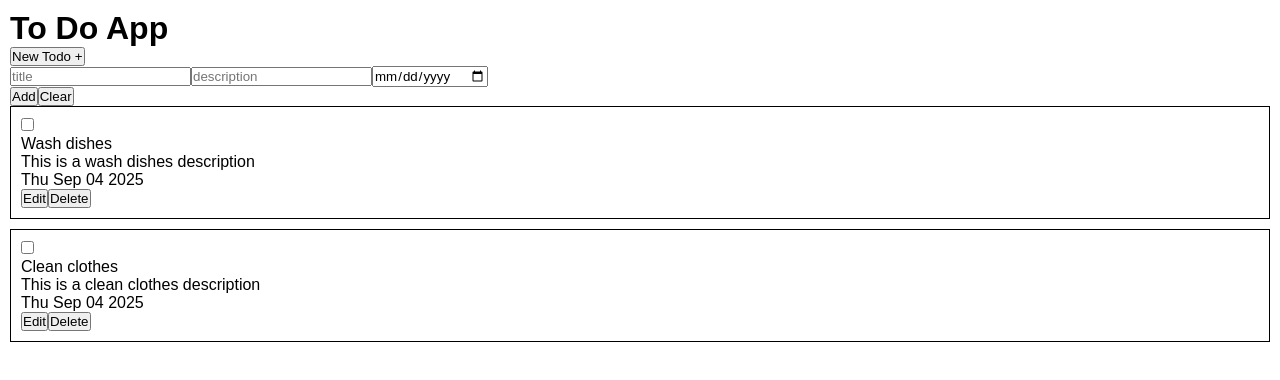
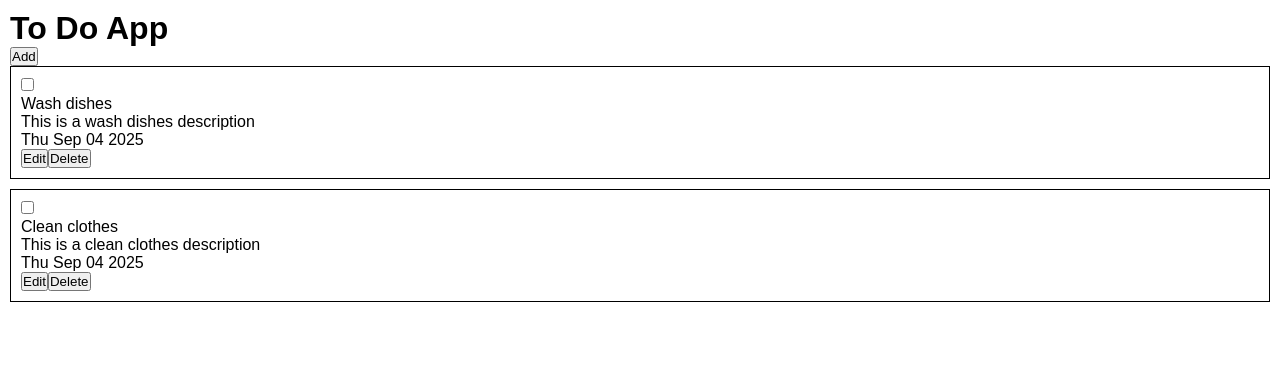
Before and after one commit to akaazazel/todo-app, a React (Vite) app: page / in a window 1280 px wide. Shown: the top 380 px of the page. Built offline with nearby package versions, Linux system fonts and the light colour scheme.

Commit message:
add, edit todos

```diff
--- a/src/App.jsx
+++ b/src/App.jsx
@@ -26,17 +26,51 @@ function App() {
 
     const [todosList, setTodosList] = useState(testData);
 
+    // const [editingTodo, setEditingTodo] = useState(null);
+    const [editingState, setEditingState] = useState(false);
+
+    const [title, setTitle] = useState("");
+    const [description, setDescription] = useState("");
+    const [date, setDate] = useState("");
+    const [is_done, setIsDone] = useState(false);
+
     return (
         <div className="wrapper">
             <header>
                 <h1 className="app-title">To Do App</h1>
-                <AddNewTodo />
+                <AddNewTodo
+                    editingState={editingState}
+                    setEditingState={setEditingState}
+                    setTitle={setTitle}
+                    setDescription={setDescription}
+                    setDate={setDate}
+                    setIsDone={setIsDone}
+                />
             </header>
             <section>
-                <TodoInput />
+                {editingState && (
+                    <TodoInput
+                        todosList={todosList}
+                        setTodosList={setTodosList}
+                        title={title}
+                        setTitle={setTitle}
+                        description={description}
+                        setDescription={setDescription}
+                        date={date}
+                        setDate={setDate}
+                        setEditingState={setEditingState}
+                    />
+                )}
+
                 <TodoListContainer
                     todosList={todosList}
                     setTodosList={setTodosList}
+                    editingState={editingState}
+                    setEditingState={setEditingState}
+                    setTitle={setTitle}
+                    setDescription={setDescription}
+                    setDate={setDate}
+                    setIsDone={setIsDone}
                 />
             </section>
         </div>
--- a/src/components/AddNewTodo.jsx
+++ b/src/components/AddNewTodo.jsx
@@ -1,7 +1,33 @@
 import React from "react";
 
-function AddNewTodo() {
-    return <button className="add-cancel-todo-button">New Todo +</button>;
+function AddNewTodo({
+    editingState,
+    setEditingState,
+    setTitle,
+    setDescription,
+    setDate,
+    setIsDone,
+}) {
+    const clearFields = () => {
+        setTitle("");
+        setDescription("");
+        setDate("");
+        setIsDone(false);
+    };
+
+    const handleButtonClick = () => {
+        setEditingState(!editingState);
+        clearFields();
+    };
+
+    return (
+        <button
+            className="add-cancel-todo-button"
+            onClick={() => handleButtonClick()}
+        >
+            {editingState ? "Cancel" : "Add"}
+        </button>
+    );
 }
 
 export default AddNewTodo;
--- a/src/components/SingleTodo.jsx
+++ b/src/components/SingleTodo.jsx
@@ -1,13 +1,30 @@
 import React from "react";
 import { doneToggle } from "../todo_function";
 
-const SingleTodo = ({ todo, todosList, setTodosList }) => {
+const SingleTodo = ({
+    todo,
+    todosList,
+    setTodosList,
+    editingState,
+    setEditingState,
+    setTitle,
+    setDescription,
+    setDate,
+    setIsDone,
+}) => {
     const handleDate = (date) => {
         return date.toDateString();
     };
 
     const handleTodoToggle = () => {
         setTodosList(doneToggle(todosList, todo.todo_id));
+    };
+
+    const handleEditing = () => {
+        setEditingState(true);
+        setTitle(todo.title);
+        setDescription(todo.description);
+        setDate(todo.date_created.toISOString().split("T")[0]);
     };
 
     return (
@@ -27,7 +44,7 @@ const SingleTodo = ({ todo, todosList, setTodosList }) => {
                 <p>{handleDate(todo.date_created)}</p>
             </div>
             <div className="action-buttons">
-                <button>Edit</button>
+                <button onClick={() => handleEditing()}>Edit</button>
                 <button>Delete</button>
             </div>
         </div>
--- a/src/components/TodoInput.jsx
+++ b/src/components/TodoInput.jsx
@@ -1,15 +1,61 @@
 import React, { useEffect } from "react";
+import { Todo, addTodo } from "../todo_function";
 
-const TodoInput = () => {
+const TodoInput = ({
+    todosList,
+    setTodosList,
+    title,
+    setTitle,
+    description,
+    setDescription,
+    date,
+    setDate,
+    setEditingState,
+}) => {
+    const handleDateFormat = () => {
+        return new Date(date);
+    };
+
+    const handleAddingNewTodo = () => {
+        if (title === "") {
+            alert("Please enter a title");
+            return;
+        }
+
+        const newTodo = new Todo({
+            title: title,
+            description: description,
+            date_created: date === "" ? new Date() : handleDateFormat(),
+            is_done: false,
+        });
+
+        setTodosList(addTodo(todosList, newTodo));
+        setEditingState(false);
+    };
+
     return (
         <div className="todo-input-box">
             <div className="input-fields">
-                <input type="text" placeholder="title" />
-                <input type="text" placeholder="description" />
-                <input type="date" />
+                <input
+                    type="text"
+                    placeholder="title"
+                    value={title}
+                    onChange={(e) => setTitle(e.target.value)}
+                />
+                <input
+                    type="text"
+                    placeholder="description"
+                    value={description}
+                    onChange={(e) => setDescription(e.target.value)}
+                />
+                <input
+                    type="date"
+                    value={date}
+                    onChange={(e) => setDate(e.target.value)}
+                />
             </div>
             <div className="action-buttons">
-                <button>Add</button>
+                <button onClick={() => handleAddingNewTodo()}>Add</button>
                 <button>Clear</button>
             </div>
         </div>
--- a/src/components/TodoListContainer.jsx
+++ b/src/components/TodoListContainer.jsx
@@ -1,7 +1,16 @@
 import React from "react";
 import SingleTodo from "./SingleTodo";
 
-const TodoListContainer = ({ todosList, setTodosList }) => {
+const TodoListContainer = ({
+    todosList,
+    setTodosList,
+    editingState,
+    setEditingState,
+    setTitle,
+    setDescription,
+    setDate,
+    setIsDone,
+}) => {
     return (
         <div className="todo-list-container">
             {todosList.length > 0 ? (
@@ -12,6 +21,12 @@ const TodoListContainer = ({ todosList, setTodosList }) => {
                             todo={todo}
                             todosList={todosList}
                             setTodosList={setTodosList}
+                            editingState={editingState}
+                            setEditingState={setEditingState}
+                            setTitle={setTitle}
+                            setDescription={setDescription}
+                            setDate={setDate}
+                            setIsDone={setIsDone}
                         />
                     );
                 })
```
